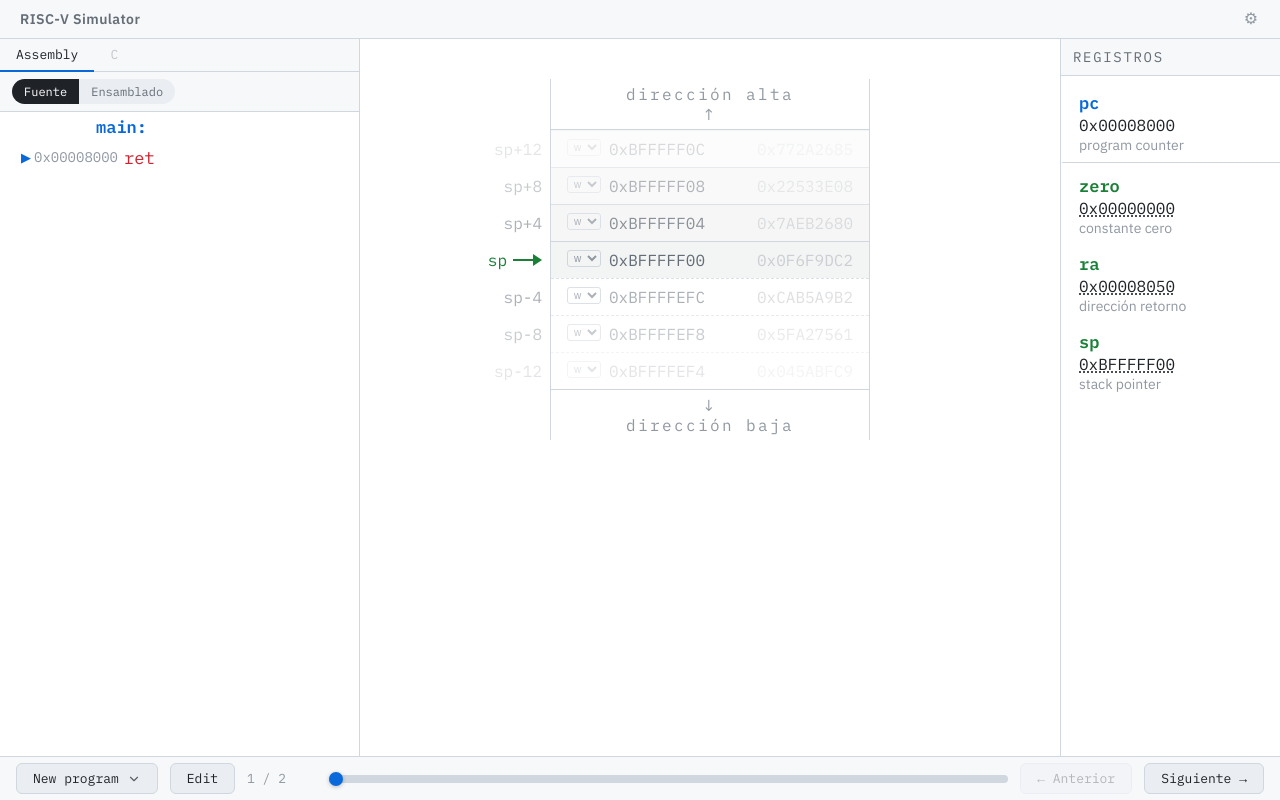
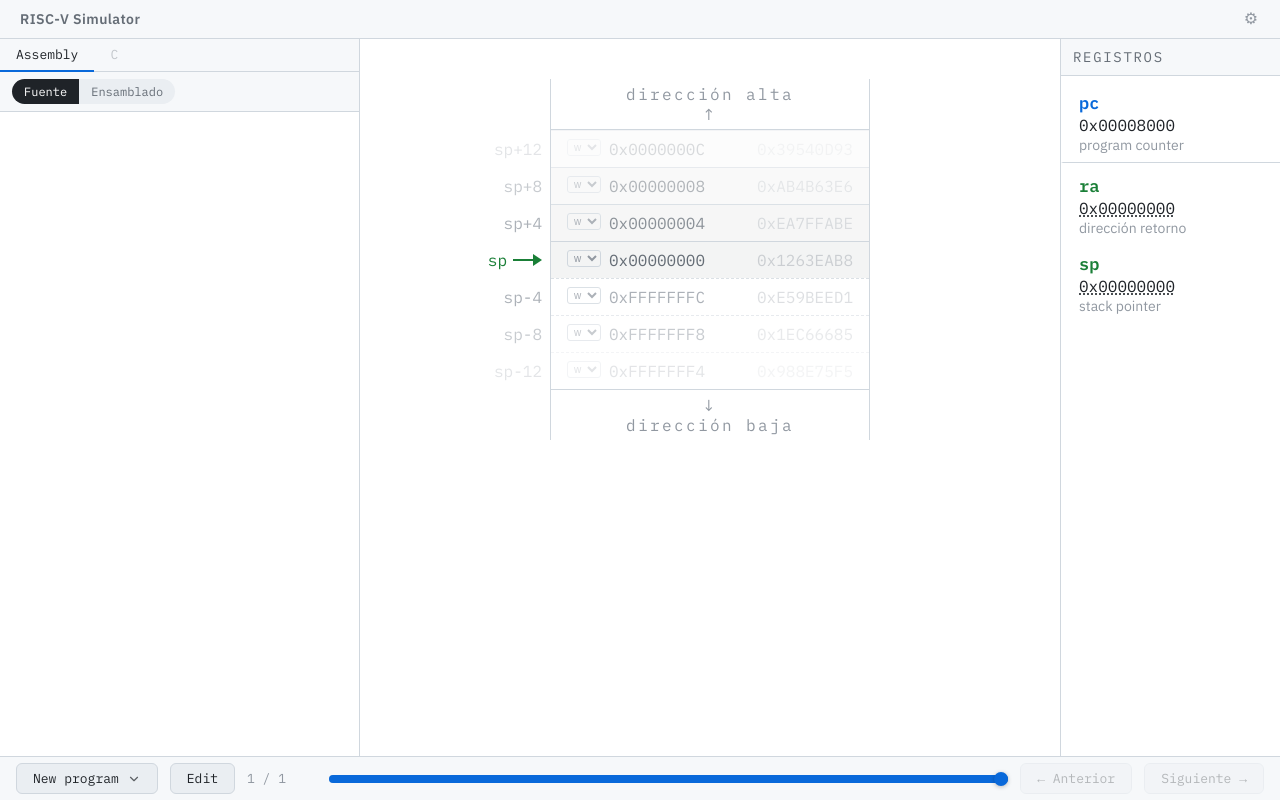
Before and after one commit to nilehmann/riscv-sim, a Svelte app: page / in a window 1280 px wide. Built offline with nearby package versions, Linux system fonts and the light colour scheme.

Commit message:
Empty programs

```diff
--- a/src/programs.ts
+++ b/src/programs.ts
@@ -3,10 +3,9 @@ import type { Program } from "./types";
 export const PROGRAMS: Program[] = [
   {
     name: "New program",
-    entryPoint: "main",
-    initialRegs: { sp: 0xbfffff00, ra: 0x8050 },
+    initialRegs: {},
     baseAddress: 0x8000,
-    assembly: `main:\n    ret\n`,
+    assembly: "",
   },
   {
     name: "baz -> foo",
--- a/src/state.svelte.ts
+++ b/src/state.svelte.ts
@@ -156,8 +156,8 @@ export class SimulationState {
 
     const { sourceInstrs } = assembled;
     const progStart = prog.baseAddress;
-    const lastSi = sourceInstrs[sourceInstrs.length - 1]!;
-    const progEnd = lastSi.firstAddr + lastSi.concretes.length * 4;
+    const lastSi = sourceInstrs[sourceInstrs.length - 1];
+    const progEnd = lastSi ? lastSi.firstAddr + lastSi.concretes.length * 4 : progStart;
     const initRa = prog.initialRegs.ra ?? 0;
     if (initRa >= progStart && initRa < progEnd) {
       this.loadError = new AppError(
@@ -172,7 +172,7 @@ export class SimulationState {
     const regions = prog.memoryRegions ?? [];
 
     function overlaps(aS: number, aE: number, bS: number, bE: number) {
-      return aS < bE && bS < aE;
+      return aS < aE && bS < bE && aS < bE && bS < aE;
     }
 
     for (let ri = 0; ri < regions.length; ri++) {
--- a/stack.html
+++ b/stack.html
@@ -1948,8 +1948,9 @@
                 const { sourceInstrs } = assembleProgram(prog);
                 const progStart = prog.baseAddress;
                 const lastSi = sourceInstrs[sourceInstrs.length - 1];
-                const progEnd =
-                    lastSi.concretes[lastSi.concretes.length - 1].addr + 4;
+                const progEnd = lastSi
+                    ? lastSi.concretes[lastSi.concretes.length - 1].addr + 4
+                    : progStart;
                 const initRa = prog.initialRegs.ra ?? 0;
                 if (initRa >= progStart && initRa < progEnd) {
                     buildAsmView(prog);
```
